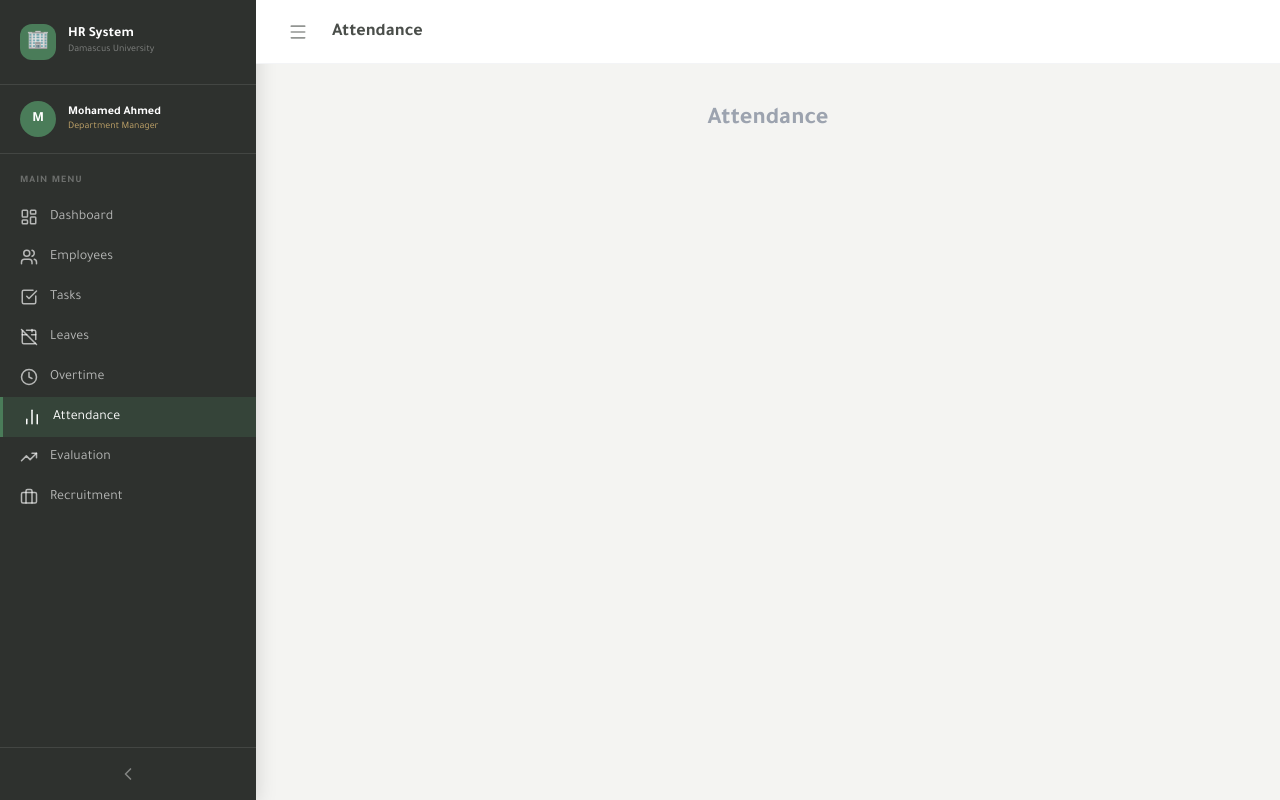
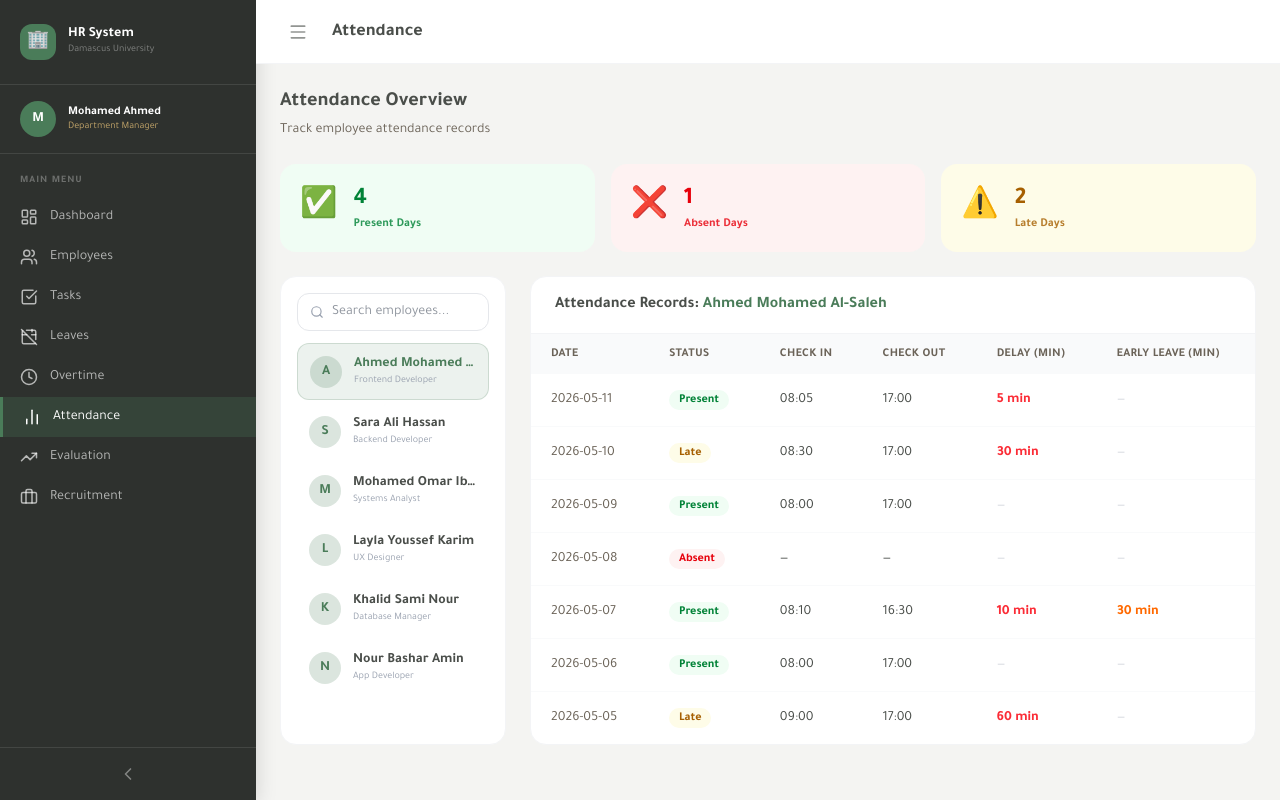
Before and after one commit to sanam2025/HR-system-, a React (Vite) app: page /manager/attendance in a window 1280 px wide. Built offline with nearby package versions, Linux system fonts and the light colour scheme.

Commit message:
add:Attendance  & AttendanceView

```diff
--- a/src/App.tsx
+++ b/src/App.tsx
@@ -3,6 +3,7 @@ import ManagerLayout from './shared/layouts/ManagerLayout';
 import EmployeesList from './core/pages/manager/components/EmployeesList';
 import EmployeeProfile from './core/pages/manager/components/EmployeeProfile';
 import TasksBoard from './core/pages/Tasks/TasksBoard';
+import AttendanceView       from './core/pages/Attendance/AttendanceView';
 
 // ── Placeholder ───
 function Page({ title }: { title: string }) {
@@ -27,7 +28,7 @@ function App() {
           <Route path="tasks" element={<TasksBoard />} />
           <Route path="leaves" element={<Page title="Leaves" />} />
           <Route path="overtime" element={<Page title="Overtime" />} />
-          <Route path="attendance" element={<Page title="Attendance" />} />
+          <Route path="attendance" element={<AttendanceView />} />
           <Route path="evaluation" element={<Page title="Evaluation" />} />
           <Route path="recruitment" element={<Page title="Recruitment" />} />
         </Route>
--- /dev/null
+++ b/src/core/pages/Attendance/AttendanceView.tsx
@@ -0,0 +1,141 @@
+import { useState } from 'react';
+import { mockEmployees, mockAttendance } from '../../../data/mockData';
+import { Search } from 'lucide-react';
+
+const statusColors = {
+  'Present': 'bg-green-50 text-green-700',
+  'Absent': 'bg-red-50 text-red-600',
+  'Late': 'bg-yellow-50 text-yellow-700',
+};
+
+export default function AttendanceView() {
+  const [selectedEmp, setSelectedEmp] = useState(mockEmployees[0].id);
+  const [query, setQuery] = useState('');
+
+  const filtered = mockEmployees.filter(e => e.name.includes(query) || (e.nameEn || '').toLowerCase().includes(query.toLowerCase()));
+  const employee = mockEmployees.find(e => e.id === selectedEmp);
+
+  const present = mockAttendance.filter(r => r.status === 'Present').length;
+  const absent = mockAttendance.filter(r => r.status === 'Absent').length;
+  const late = mockAttendance.filter(r => r.status === 'Late').length;
+
+  return (
+    <div className="space-y-6">
+      <div>
+        <h2 className="text-xl font-extrabold text-dark">Attendance Overview</h2>
+        <p className="text-sm text-brown mt-1">Track employee attendance records</p>
+      </div>
+
+      {/* Summary Stats */}
+      <div className="grid grid-cols-1 md:grid-cols-3 gap-4">
+        {[
+          { label: 'Present Days', value: present, icon: '✅', bg: 'bg-green-50 text-green-700' },
+          { label: 'Absent Days', value: absent, icon: '❌', bg: 'bg-red-50 text-red-600' },
+          { label: 'Late Days', value: late, icon: '⚠️', bg: 'bg-yellow-50 text-yellow-700' },
+        ].map(s => (
+          <div key={s.label} className={`rounded-2xl p-5 ${s.bg} flex items-center gap-4`}>
+            <span className="text-3xl">{s.icon}</span>
+            <div>
+              <p className="text-2xl font-extrabold">{s.value}</p>
+              <p className="text-xs font-semibold opacity-80">{s.label}</p>
+            </div>
+          </div>
+        ))}
+      </div>
+
+      <div className="grid grid-cols-1 md:grid-cols-4 gap-6">
+        {/* Employee Selector */}
+        <div className="bg-white rounded-2xl border border-gray-100 shadow-card p-4">
+          <div className="flex items-center gap-2 border border-gray-200 rounded-xl px-3 py-2 mb-3 focus-within:border-green focus-within:ring-2 focus-within:ring-green/10">
+            <Search size={14} className="text-gray-400" />
+            <input
+              type="text"
+              placeholder="Search employees..."
+              value={query}
+              onChange={e => setQuery(e.target.value)}
+              className="flex-1 outline-none text-sm bg-transparent"
+              style={{ fontFamily: 'inherit' }}
+            />
+          </div>
+          <div className="space-y-1">
+            {filtered.map(emp => (
+              <button
+                key={emp.id}
+                onClick={() => setSelectedEmp(emp.id)}
+                className={`w-full flex items-center gap-3 px-3 py-2.5 rounded-xl text-left transition-all ${
+                  selectedEmp === emp.id
+                    ? 'bg-green/10 text-green border border-green/20'
+                    : 'hover:bg-gray-50 text-dark'
+                }`}
+              >
+                <div className="w-8 h-8 rounded-full bg-green/20 flex items-center justify-center text-green text-sm font-bold flex-shrink-0">
+                  {emp.avatar}
+                </div>
+                <div className="min-w-0">
+                  <p className="text-sm font-semibold truncate">{emp.name}</p>
+                  <p className="text-[10px] text-gray-400 truncate">{emp.titleEn || emp.title}</p>
+                </div>
+              </button>
+            ))}
+          </div>
+        </div>
+
+        {/* Table */}
+        <div className="md:col-span-3 bg-white rounded-2xl border border-gray-100 shadow-card overflow-hidden">
+          <div className="px-6 py-4 border-b border-gray-100">
+            <h3 className="font-bold text-dark">
+              Attendance Records: <span className="text-green">{employee?.name}</span>
+            </h3>
+          </div>
+          <div className="overflow-x-auto">
+            <table className="w-full">
+              <thead>
+                <tr className="bg-gray-50 text-xs font-bold text-brown uppercase tracking-wide">
+                  {['Date', 'Status', 'Check In', 'Check Out', 'Delay (min)', 'Early Leave (min)'].map(h => (
+                    <th key={h} className="px-5 py-3 text-left">{h}</th>
+                  ))}
+                </tr>
+              </thead>
+              <tbody className="divide-y divide-gray-50">
+                {mockAttendance.length === 0 ? (
+                  <tr>
+                    <td colSpan={6} className="text-center py-12 text-gray-400">
+                      No attendance records found
+                    </td>
+                  </tr>
+                ) : (
+                  mockAttendance.map((rec, i) => (
+                    <tr key={i} className="hover:bg-gray-50/50 transition-colors">
+                      <td className="px-5 py-3.5 text-sm text-brown">{rec.date}</td>
+                      <td className="px-5 py-3.5">
+                        <span className={`text-xs font-semibold px-2.5 py-1 rounded-full ${statusColors[rec.status as keyof typeof statusColors] || ''}`}>
+                          {rec.status}
+                        </span>
+                      </td>
+                      <td className="px-5 py-3.5 text-sm text-dark">{rec.checkIn || '—'}</td>
+                      <td className="px-5 py-3.5 text-sm text-dark">{rec.checkOut || '—'}</td>
+                      <td className="px-5 py-3.5 text-sm">
+                        {rec.delay > 0 ? (
+                          <span className="text-red-500 font-semibold">{rec.delay} min</span>
+                        ) : (
+                          <span className="text-gray-300">—</span>
+                        )}
+                      </td>
+                      <td className="px-5 py-3.5 text-sm">
+                        {rec.earlyLeave > 0 ? (
+                          <span className="text-orange-500 font-semibold">{rec.earlyLeave} min</span>
+                        ) : (
+                          <span className="text-gray-300">—</span>
+                        )}
+                      </td>
+                    </tr>
+                  ))
+                )}
+              </tbody>
+            </table>
+          </div>
+        </div>
+      </div>
+    </div>
+  );
+}
--- a/src/core/pages/manager/components/EmployeesList.tsx
+++ b/src/core/pages/manager/components/EmployeesList.tsx
@@ -15,7 +15,8 @@ export default function EmployeesList() {
   ];
 
   const filtered = mockEmployees.filter(e => {
-    const matchSearch = e.name.toLowerCase().includes(query.toLowerCase()) || e.title.toLowerCase().includes(query.toLowerCase());
+    const matchSearch = e.name.toLowerCase().includes(query.toLowerCase())
+     || e.title.toLowerCase().includes(query.toLowerCase());
     const matchFilter = filter === 'all' || e.todayStatus === filter;
     return matchSearch && matchFilter;
   });
```
Also changed, not shown: src/core/pages/Leaves/LeaveRequests.tsx (added).
